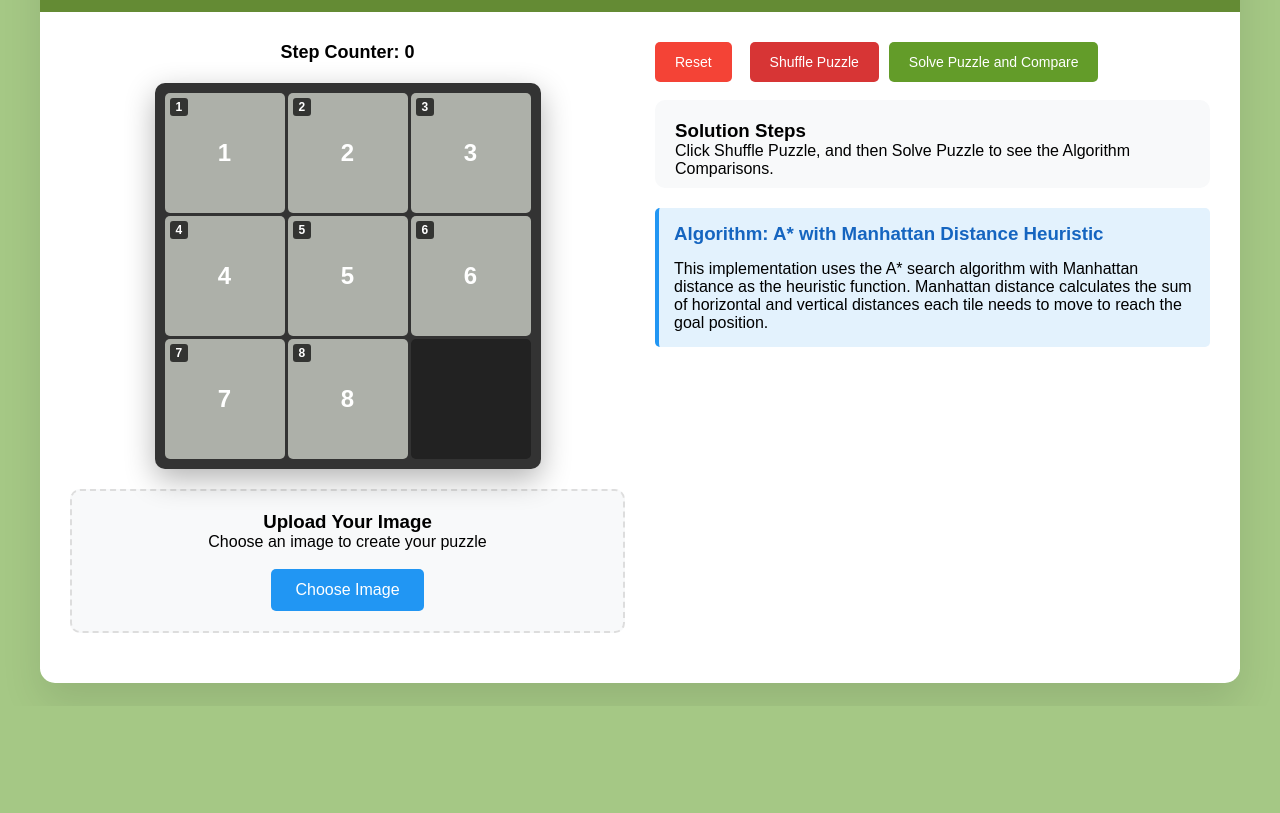
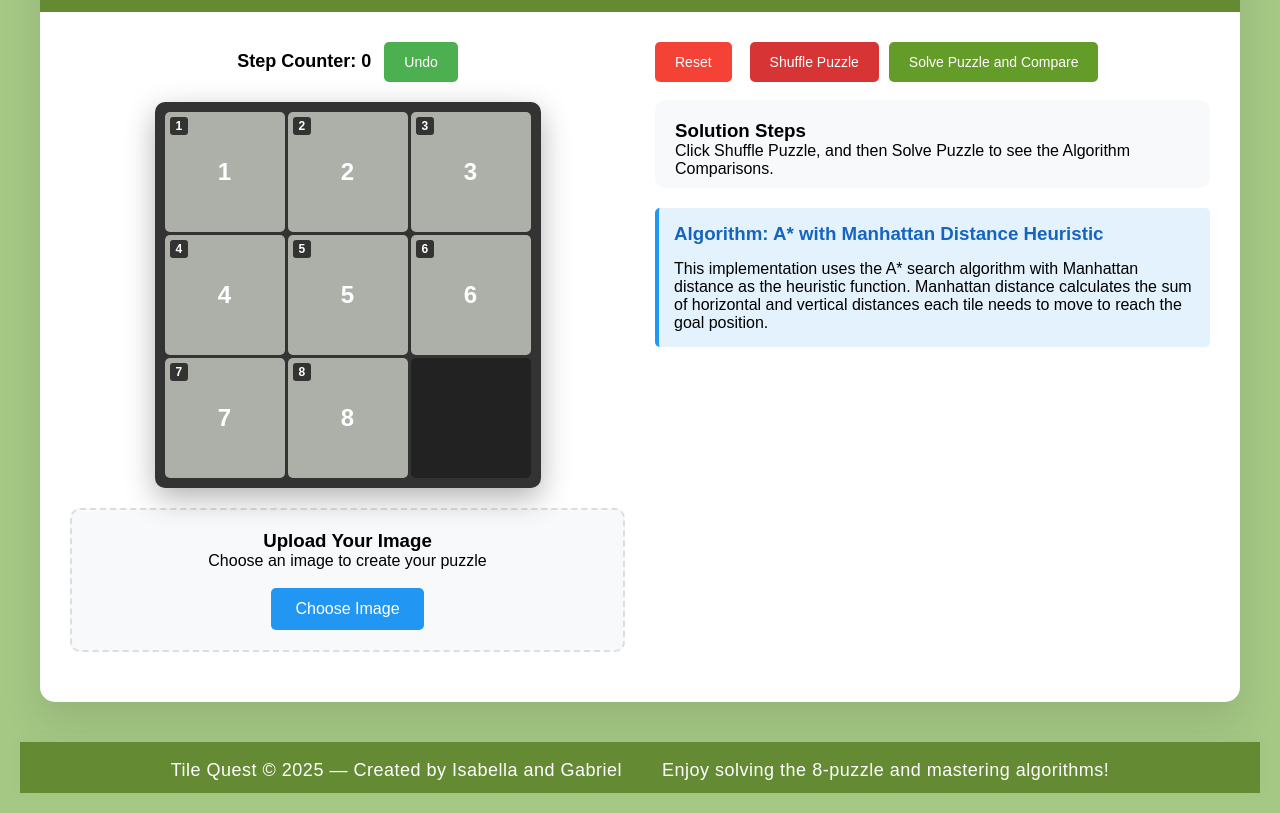
Before and after one commit to izy138/FIU-CS, a plain HTML site: page artificial-intelligence/8 puzzle game/index.html in a window 1280 px wide. Shown: the part 94-907 px from the top of the page. Before the commit the page ends 800 px from the top, so only its background shows below. Drawn offline with Linux system fonts and the light colour scheme.

Commit message:
Final touches: Site name: Tile Quest

```diff
--- a/artificial-intelligence/8 puzzle game/index.html
+++ b/artificial-intelligence/8 puzzle game/index.html
@@ -4,14 +4,14 @@
 <head>
     <meta charset="UTF-8">
     <meta name="viewport" content="width=device-width, initial-scale=1.0">
-    <title>8-Puzzle Game</title>
+    <title>Tile Quest</title>
     <link rel="stylesheet" href="style.css">
 </head>
 
 <body>
     <div class="container">
         <div class="header">
-            <h1>8-Puzzle Game</h1>
+            <h1>Tile Quest</h1>
             <p>Upload an image and solve the puzzle using different algorithms</p>
         </div>
 
@@ -19,6 +19,7 @@
             <div class="left-panel">
                 <div class="step-counter">
                     <span id="stepCounter">Step Counter: 0</span>
+                        <button class="btn undo" id="undoBtn" onclick="undoLastMove()" style="margin-left:8px;">Undo</button>
                 </div>
 
                 <div class="puzzle-container">
@@ -103,6 +104,12 @@
         </div>
     </div>
 
+    <footer class="footer">
+        <div class="footer-content">
+            <span>Tile Quest &copy; 2025 &mdash; Created by Isabella and Gabriel</span>
+            <span style="margin-left:20px;">Enjoy solving the 8-puzzle and mastering algorithms!</span>
+        </div>
+    </footer>
     <script src="script.js"></script>
 </body>
 
--- a/artificial-intelligence/8 puzzle game/script.js
+++ b/artificial-intelligence/8 puzzle game/script.js
@@ -11,6 +11,9 @@ let comparisonResults = null;
 
 // Track if manual play is active (before solve button is clicked)
 let manualPlayActive = true;
+
+// Track manual move history for undo
+let manualMoveHistory = [];
 
 
 // Initialize puzzle grid
@@ -160,6 +163,12 @@ function handleTileClick(index) {
             }
         }
         // Swap tiles
+        // Save current state for undo
+        manualMoveHistory.push({
+            state: [...currentState],
+            moveCount: moveCount
+        });
+
         [currentState[index], currentState[emptyIndex]] = [currentState[emptyIndex], currentState[index]];
         moveCount++;
         updateDisplay();
@@ -171,6 +180,18 @@ function handleTileClick(index) {
                 stepCounter.textContent = `Step Counter: ${moveCount}`;
             }
         }
+    }
+}
+// Undo last manual move
+function undoLastMove() {
+    if (!manualPlayActive || manualMoveHistory.length === 0) return;
+    const last = manualMoveHistory.pop();
+    currentState = [...last.state];
+    moveCount = last.moveCount;
+    updateDisplay();
+    const stepCounter = document.getElementById('stepCounter');
+    if (stepCounter) {
+        stepCounter.textContent = `Step Counter: ${moveCount}`;
     }
 }
 // Check if move is valid
@@ -210,6 +231,9 @@ function shufflePuzzle() {
     solution = [];
     currentSolutionStep = 0;
     savedShuffledState = [...currentState]; // Save the shuffled state
+
+    // Reset manual move history
+    manualMoveHistory = [];
 
 
     // Enable manual play tracking after shuffle
@@ -857,6 +881,7 @@ function resetPuzzle() {
     moveCount = 0;
     solution = [];
     currentSolutionStep = 0;
+    manualMoveHistory = [];
     updateDisplay();
     updateStatus('Puzzle reset to solved state.');
 
@@ -869,6 +894,7 @@ function resetButton() {
     updateStatus('Returned to shuffled state. You can continue solving or click "Find Solution".');
     manualPlayActive = true;
     moveCount = 0;
+    manualMoveHistory = [];
     const stepCounter = document.getElementById('stepCounter');
     if (stepCounter) stepCounter.textContent = 'Step 0';
 
@@ -889,7 +915,7 @@ function showSuccess() {
 
     const message = document.createElement('div');
     message.className = 'success-message';
-    message.textContent = `Congratulations! Puzzle solved in ${moveCount} moves!`;
+    message.textContent = `Congratulations! You solved the puzzle!`;
 
     const container = document.querySelector('.left-panel');
     container.insertBefore(message, container.firstChild);
--- a/artificial-intelligence/8 puzzle game/style.css
+++ b/artificial-intelligence/8 puzzle game/style.css
@@ -1,3 +1,27 @@
+/* Footer Styles */
+.footer {
+  width: 100%;
+  background: #648b34;
+  color: white;
+  text-align: center;
+  padding: 18px 0 12px 0;
+  font-size: 18px;
+  position: relative;
+  margin-top: 40px;
+  box-shadow: 0 -2px 10px rgba(100, 139, 52, 0.08);
+}
+.footer-content {
+  display: flex;
+  justify-content: center;
+  align-items: center;
+  gap: 20px;
+  flex-wrap: wrap;
+}
+.footer-content span {
+  font-weight: 500;
+  letter-spacing: 0.5px;
+}
+
 * {
   margin: 0;
   padding: 0;
```
